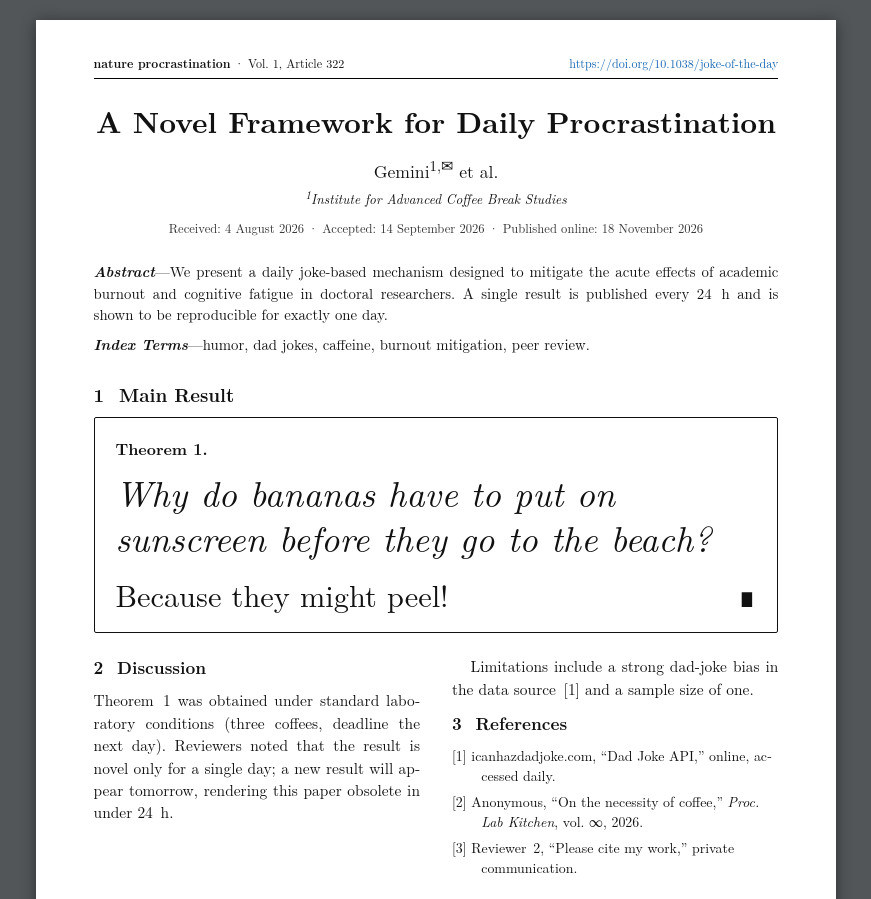
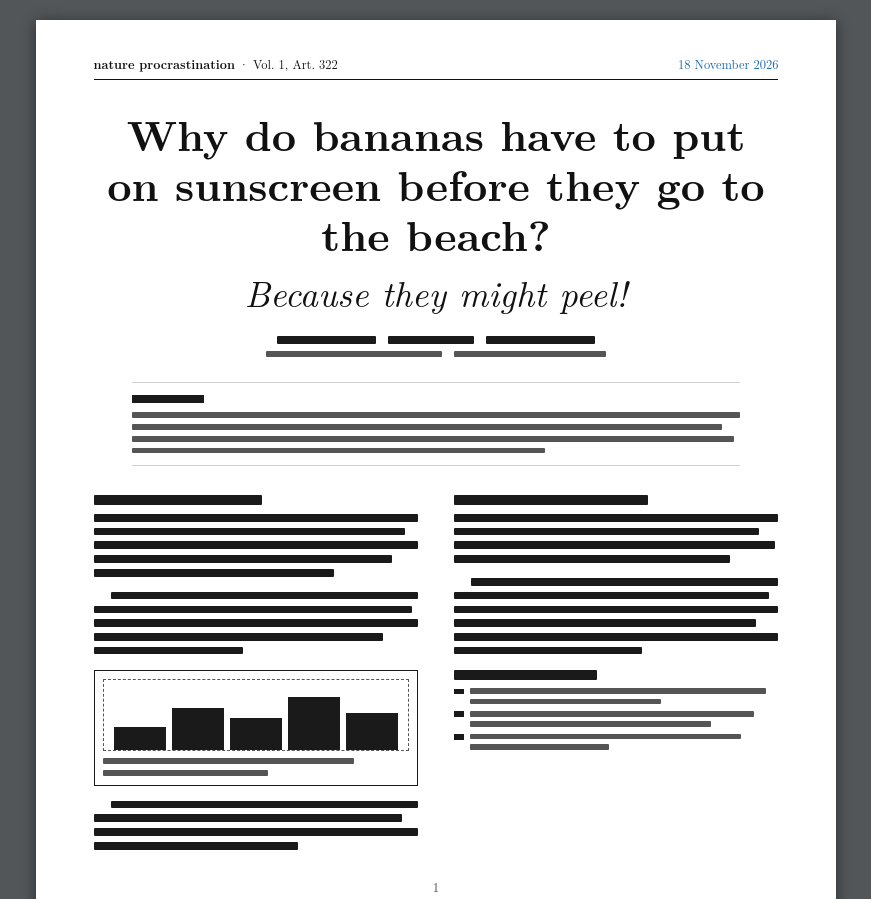
Before and after one commit to ief-joke-of-the-day/jotd, a plain HTML site: page index.html in a window 1280 px wide. Shown: the top 899 px of the page, without its empty margins (204-1075 px from the left). Drawn offline with Linux system fonts and the light colour scheme; a web font is replaced by a local one.

Commit message:
Wireframe paper design: joke as title, black bars for body

```diff
--- a/index.html
+++ b/index.html
@@ -3,103 +3,302 @@
 <head>
   <meta charset="utf-8">
   <meta name="viewport" content="width=device-width, initial-scale=1">
-  <title>A Novel Framework for Daily Procrastination · nature procrastination</title>
-  <!-- Computer Modern (LaTeX look); falls back to a system serif if unavailable -->
+  <title>Joke of the Day · nature procrastination</title>
   <link rel="stylesheet" href="https://cdn.jsdelivr.net/gh/aaaakshat/cm-web-fonts@latest/fonts.css">
   <style>
     :root {
       --cm: "Computer Modern Serif", "Latin Modern Roman", "CMU Serif", Georgia, "Times New Roman", serif;
       --blue: #1565b0;
+      --ink: #111;
+      --bar: #1a1a1a;
+      --bar-muted: #555;
     }
     * { box-sizing: border-box; }
     body {
-      margin: 0; background: #525659; /* PDF-viewer grey */
-      font-family: var(--cm); color: #111; line-height: 1.45;
+      margin: 0;
+      background: #525659;
+      font-family: var(--cm);
+      color: var(--ink);
       padding: 1.25rem .6rem 3rem;
     }
     .page {
-      max-width: 50rem; margin: 0 auto; background: #fff;
-      padding: 2.2rem clamp(1.1rem, 5vw, 3.6rem) 2rem;
+      max-width: 50rem;
+      margin: 0 auto;
+      background: #fff;
+      padding: 2.2rem clamp(1.2rem, 5vw, 3.6rem) 2.2rem;
       box-shadow: 0 2px 14px rgba(0,0,0,.45);
-      font-size: clamp(.95rem, 2.6vw, 1.05rem);
     }
 
-    /* running header */
-    .runhead { display: flex; justify-content: space-between; flex-wrap: wrap; gap: .3rem 1rem;
-               font-size: .72em; border-bottom: .5px solid #000; padding-bottom: .3rem; margin-bottom: 1.6rem; }
+    /* Running header */
+    .runhead {
+      display: flex;
+      justify-content: space-between;
+      flex-wrap: wrap;
+      gap: .3rem 1rem;
+      font-size: .78rem;
+      border-bottom: 1px solid #111;
+      padding-bottom: .35rem;
+      margin-bottom: 1.8rem;
+    }
     .runhead .j b { font-weight: 700; }
-    .runhead a { color: var(--blue); text-decoration: none; word-break: break-all; }
+    .runhead .meta { color: var(--blue); }
 
-    h1.title { font-weight: 700; text-align: center; font-size: 1.75em; line-height: 1.2; margin: 0 0 .9rem; }
-    .authors { text-align: center; font-size: 1.05em; margin-bottom: .2rem; }
-    .affil { text-align: center; font-size: .8em; font-style: italic; margin-bottom: .2rem; }
-    .dates { text-align: center; font-size: .75em; color: #333; margin: .6rem 0 1.4rem; }
+    /* THE JOKE as the paper title */
+    h1#joke {
+      font-weight: 700;
+      text-align: center;
+      font-size: clamp(1.75rem, 5.2vw, 2.65rem);
+      line-height: 1.18;
+      margin: 0 0 1.4rem;
+      overflow-wrap: break-word;
+    }
+    h1#joke .punch {
+      display: block;
+      margin-top: .35em;
+      font-weight: 400;
+      font-style: italic;
+      font-size: .85em;
+    }
 
-    .abstract { font-size: .88em; text-align: justify; margin: 0 0 .5rem; hyphens: auto; }
-    .abstract b, .keywords b { font-style: italic; }
-    .keywords { font-size: .88em; margin: 0 0 1.6rem; }
+    /* Reusable text-placeholder bars */
+    .b {
+      display: block;
+      height: .48rem;
+      background: var(--bar);
+      border-radius: 1px;
+    }
+    .b.sm { height: .36rem; background: var(--bar-muted); }
+    .b.hd { height: .62rem; margin-bottom: .55rem; }
 
-    h2 { font-size: 1.1em; font-weight: 700; margin: 1.4rem 0 .6rem; }
-    h2 .num { margin-right: .8em; }
+    /* Author & affiliation rows */
+    .authors {
+      display: flex;
+      flex-direction: column;
+      align-items: center;
+      gap: .45rem;
+      margin-bottom: 1.6rem;
+    }
+    .authors .row {
+      display: flex;
+      justify-content: center;
+      flex-wrap: wrap;
+      gap: .4rem .75rem;
+      width: 100%;
+    }
 
-    /* THE JOKE: theorem environment, the dominant element */
-    .theorem {
-      margin: .4rem 0 1.4rem; padding: 1.2rem 1.3rem 1.1rem;
-      border: 1.5px solid #111; border-radius: 2px;
+    /* Abstract block */
+    .abstract {
+      max-width: 38rem;
+      margin: 0 auto 1.8rem;
+      padding: .75rem 0;
+      border-top: 1px solid #d0d0d0;
+      border-bottom: 1px solid #d0d0d0;
     }
-    .theorem .lbl { font-weight: 700; font-size: .95em; margin-bottom: .5rem; display: block; }
-    .theorem .stmt { font-style: italic; font-size: clamp(1.5rem, 5.6vw, 2.25rem); line-height: 1.25;
-                     overflow-wrap: break-word; }
-    .proof { margin-top: 1rem; font-size: clamp(1.3rem, 4.8vw, 1.9rem); line-height: 1.3; }
-        .qed { float: right; margin-left: .5em; }
-    .proof::after { content: ""; display: block; clear: both; }
+    .abstract .label {
+      width: 4.5rem;
+      height: .5rem;
+      background: var(--bar);
+      margin-bottom: .55rem;
+    }
+    .lines {
+      display: flex;
+      flex-direction: column;
+      gap: .38rem;
+    }
 
-    .cols { column-gap: 2rem; text-align: justify; hyphens: auto; font-size: .92em; }
-    @media (min-width: 46rem) { .cols { columns: 2; } }
-    .cols h2 { break-after: avoid; margin-top: 0; }
-    .cols p { margin: 0 0 .7rem; text-indent: 1.2em; }
-    .cols p.first { text-indent: 0; }
-    ol.refs { margin: 0; padding-left: 0; list-style: none; font-size: .9em; }
-    ol.refs li { padding-left: 2.1em; text-indent: -2.1em; margin-bottom: .35rem; text-align: left; }
-    .folio { text-align: center; font-size: .8em; margin-top: 1.6rem; }
+    /* Two-column paper body */
+    .cols {
+      display: grid;
+      grid-template-columns: 1fr 1fr;
+      gap: 1.4rem clamp(1rem, 4vw, 2.2rem);
+    }
+    .col {
+      display: flex;
+      flex-direction: column;
+      gap: .95rem;
+    }
+    .p-indent .b:first-child {
+      margin-left: 1.1rem;
+      width: calc(100% - 1.1rem);
+    }
+
+    /* Wireframe figure box */
+    .fig {
+      border: 1.2px solid var(--bar);
+      padding: .55rem;
+      display: flex;
+      flex-direction: column;
+      gap: .4rem;
+    }
+    .fig-box {
+      height: 4.5rem;
+      border: 1px dashed var(--bar-muted);
+      display: flex;
+      align-items: flex-end;
+      justify-content: space-around;
+      padding: .5rem .6rem 0;
+      gap: .35rem;
+    }
+    .fig-box span {
+      flex: 1;
+      background: var(--bar);
+    }
+
+    /* References-like short lines */
+    .refs {
+      display: flex;
+      flex-direction: column;
+      gap: .42rem;
+    }
+    .ref-item {
+      display: flex;
+      gap: .4rem;
+      align-items: flex-start;
+    }
+    .ref-item .dot {
+      width: .65rem;
+      height: .36rem;
+      background: var(--bar);
+      flex-shrink: 0;
+      margin-top: .02rem;
+    }
+    .ref-item .ref-lines {
+      flex: 1;
+      display: flex;
+      flex-direction: column;
+      gap: .28rem;
+    }
+
+    .folio {
+      text-align: center;
+      font-size: .8rem;
+      color: #444;
+      margin-top: 1.8rem;
+    }
   </style>
 </head>
 <body>
   <div class="page">
     <div class="runhead">
-      <span class="j"><b>nature procrastination</b> · Vol. <span id="vol">1</span>, Article <span id="art">1</span></span>
-      <a href="./">https://doi.org/10.1038/joke-of-the-day</a>
+      <span class="j"><b>nature procrastination</b> · Vol. <span id="vol">1</span>, Art. <span id="art">1</span></span>
+      <span class="meta" id="date">…</span>
     </div>
 
-    <h1 class="title">A Novel Framework for Daily Procrastination</h1>
-    <div class="authors">Gemini<sup>1,&#9993;</sup> et al.</div>
-    <div class="affil"><sup>1</sup>Institute for Advanced Coffee Break Studies</div>
-    <div class="dates">Received: 4 August 2026 · Accepted: 14 September 2026 · Published online: <span id="date">…</span></div>
+    <h1 id="joke">Loading…</h1>
 
-    <p class="abstract"><b>Abstract</b>—We present a daily joke-based mechanism designed to mitigate the acute
-      effects of academic burnout and cognitive fatigue in doctoral researchers. A single result is
-      published every 24&nbsp;h and is shown to be reproducible for exactly one day.</p>
-    <p class="keywords"><b>Index Terms</b>—humor, dad jokes, caffeine, burnout mitigation, peer review.</p>
-
-    <h2><span class="num">1</span>Main Result</h2>
-    <div class="theorem" id="thm">
-      <span class="lbl">Theorem 1.</span>
-      <div class="stmt" id="stmt">Loading…</div>
-      <div class="proof" id="proof"></div>
+    <!-- Authors & affiliations -->
+    <div class="authors" aria-hidden="true">
+      <div class="row">
+        <span class="b" style="width: 6.2rem"></span>
+        <span class="b" style="width: 5.4rem"></span>
+        <span class="b" style="width: 6.8rem"></span>
+      </div>
+      <div class="row">
+        <span class="b sm" style="width: 11rem"></span>
+        <span class="b sm" style="width: 9.5rem"></span>
+      </div>
     </div>
 
-    <div class="cols">
-      <h2><span class="num">2</span>Discussion</h2>
-      <p class="first">Theorem&nbsp;1 was obtained under standard laboratory conditions (three coffees, deadline the next day). Reviewers noted that the result is novel only for a single day; a new result
-        will appear tomorrow, rendering this paper obsolete in under 24&nbsp;h.</p>
-      <p>Limitations include a strong dad-joke bias in the data source&nbsp;[1] and a sample size of one.</p>
+    <!-- Abstract -->
+    <div class="abstract" aria-hidden="true">
+      <div class="label"></div>
+      <div class="lines">
+        <span class="b sm" style="width: 100%"></span>
+        <span class="b sm" style="width: 97%"></span>
+        <span class="b sm" style="width: 99%"></span>
+        <span class="b sm" style="width: 68%"></span>
+      </div>
+    </div>
 
-      <h2><span class="num">3</span>References</h2>
-      <ol class="refs">
-        <li>[1] icanhazdadjoke.com, “Dad Joke API,” online, accessed daily.</li>
-        <li>[2] Anonymous, “On the necessity of coffee,” <i>Proc. Lab Kitchen</i>, vol. ∞, 2026.</li>
-        <li>[3] Reviewer&nbsp;2, “Please cite my work,” private communication.</li>
-      </ol>
+    <!-- Two-column paper body -->
+    <div class="cols" aria-hidden="true">
+      <div class="col">
+        <div>
+          <span class="b hd" style="width: 52%"></span>
+          <div class="lines">
+            <span class="b" style="width: 100%"></span>
+            <span class="b" style="width: 96%"></span>
+            <span class="b" style="width: 100%"></span>
+            <span class="b" style="width: 92%"></span>
+            <span class="b" style="width: 74%"></span>
+          </div>
+        </div>
+
+        <div class="lines p-indent">
+          <span class="b"></span>
+          <span class="b" style="width: 98%"></span>
+          <span class="b" style="width: 100%"></span>
+          <span class="b" style="width: 89%"></span>
+          <span class="b" style="width: 46%"></span>
+        </div>
+
+        <div class="fig">
+          <div class="fig-box">
+            <span style="height: 38%"></span>
+            <span style="height: 68%"></span>
+            <span style="height: 52%"></span>
+            <span style="height: 86%"></span>
+            <span style="height: 61%"></span>
+          </div>
+          <span class="b sm" style="width: 82%"></span>
+          <span class="b sm" style="width: 54%"></span>
+        </div>
+
+        <div class="lines p-indent">
+          <span class="b"></span>
+          <span class="b" style="width: 95%"></span>
+          <span class="b" style="width: 100%"></span>
+          <span class="b" style="width: 63%"></span>
+        </div>
+      </div>
+
+      <div class="col">
+        <div>
+          <span class="b hd" style="width: 60%"></span>
+          <div class="lines">
+            <span class="b" style="width: 100%"></span>
+            <span class="b" style="width: 94%"></span>
+            <span class="b" style="width: 99%"></span>
+            <span class="b" style="width: 85%"></span>
+          </div>
+        </div>
+
+        <div class="lines p-indent">
+          <span class="b"></span>
+          <span class="b" style="width: 97%"></span>
+          <span class="b" style="width: 100%"></span>
+          <span class="b" style="width: 93%"></span>
+          <span class="b" style="width: 100%"></span>
+          <span class="b" style="width: 58%"></span>
+        </div>
+
+        <div>
+          <span class="b hd" style="width: 44%"></span>
+          <div class="refs">
+            <div class="ref-item">
+              <span class="dot"></span>
+              <div class="ref-lines">
+                <span class="b sm" style="width: 96%"></span>
+                <span class="b sm" style="width: 62%"></span>
+              </div>
+            </div>
+            <div class="ref-item">
+              <span class="dot"></span>
+              <div class="ref-lines">
+                <span class="b sm" style="width: 92%"></span>
+                <span class="b sm" style="width: 78%"></span>
+              </div>
+            </div>
+            <div class="ref-item">
+              <span class="dot"></span>
+              <div class="ref-lines">
+                <span class="b sm" style="width: 88%"></span>
+                <span class="b sm" style="width: 45%"></span>
+              </div>
+            </div>
+          </div>
+        </div>
+      </div>
     </div>
 
     <div class="folio">1</div>
@@ -110,18 +309,17 @@
     const fmt = d => d.toLocaleDateString("en-GB", { day: "numeric", month: "long", year: "numeric" });
 
     function render(joke, date) {
-      const stmt = document.getElementById("stmt"), proof = document.getElementById("proof");
+      const h = document.getElementById("joke");
+      h.textContent = "";
       const i = joke.indexOf("? ");
-      let setup = joke, punch = null;
-      if (i > 0 && i < joke.length - 2) { setup = joke.slice(0, i + 1); punch = joke.slice(i + 2); }
-      stmt.textContent = setup;
-      proof.innerHTML = "";
-      if (punch) {
-        proof.append(punch);
-        const q = document.createElement("span"); q.className = "qed"; q.textContent = "∎";
-        proof.append(q);
+      if (i > 0 && i < joke.length - 2) {
+        h.append(joke.slice(0, i + 1));
+        const p = document.createElement("span");
+        p.className = "punch";
+        p.textContent = joke.slice(i + 2);
+        h.append(p);
       } else {
-        proof.remove();
+        h.textContent = joke;
       }
 
       document.getElementById("date").textContent = fmt(date);
```
